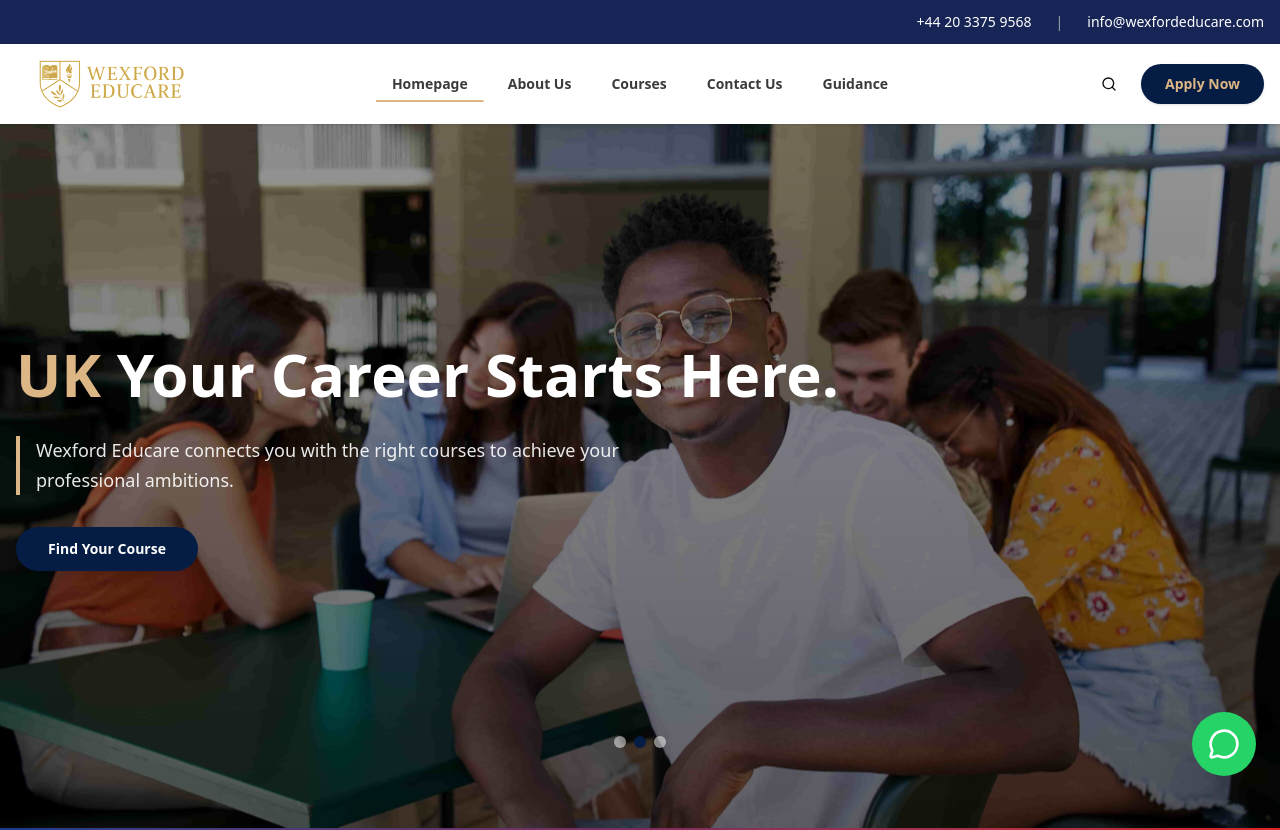
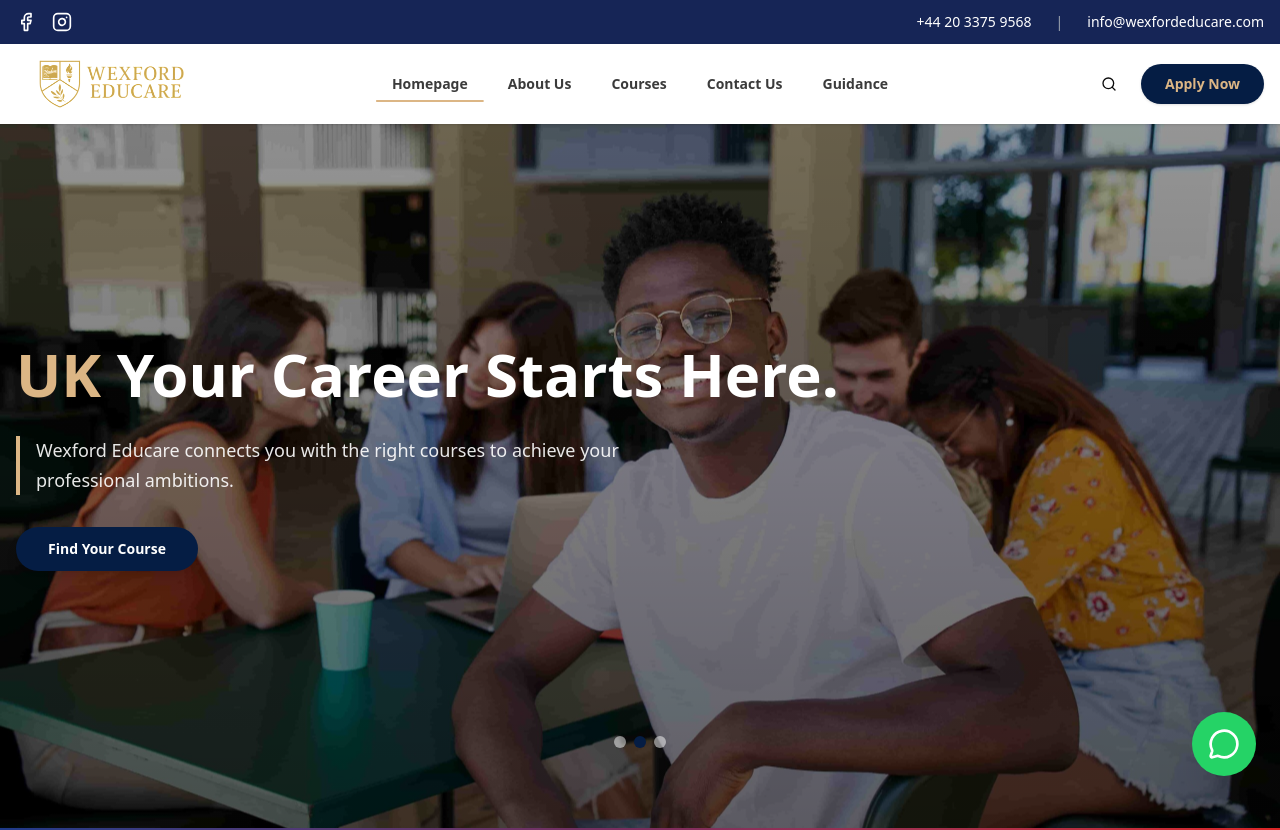
Before and after one commit to junechakma/wexford-educare, a Next.js app: page / in a window 1280 px wide. Shown: the top 830 px of the page. Built offline with nearby package versions, Linux system fonts and the light colour scheme.

Commit message:
All Done

```diff
--- a/components/layout/AceternityNavbar.tsx
+++ b/components/layout/AceternityNavbar.tsx
@@ -51,6 +51,7 @@ const HamburgerIcon = ({ className, ...props }: React.SVGAttributes<SVGElement>)
 
 export function AceternityNavbar() {
   const [isMobile, setIsMobile] = useState(false);
+  const [isScrolled, setIsScrolled] = useState(false);
   const containerRef = useRef<HTMLDivElement>(null);
   const pathname = usePathname();
 
@@ -74,6 +75,15 @@ export function AceternityNavbar() {
     };
   }, []);
 
+  useEffect(() => {
+    const handleScroll = () => {
+      setIsScrolled(window.scrollY > 10);
+    };
+
+    window.addEventListener('scroll', handleScroll);
+    return () => window.removeEventListener('scroll', handleScroll);
+  }, []);
+
   const navItems = [
     { name: 'Homepage', href: '/' },
     { name: 'About Us', href: '/about-us' },
@@ -94,24 +104,28 @@ export function AceternityNavbar() {
       {/* Top Bar */}
       <div className="bg-blue-950 text-white py-3 hidden md:block">
         <div className="container mx-auto px-4">
-          <div className="flex justify-end items-center">
+          <div className="flex justify-between items-center">
             {/* Social Media */}
-            {/* <div className="flex gap-4">
+            <div className="flex gap-4">
               <Link
-                href="https://www.facebook.com/wexfordeducare"
+                href="https://www.facebook.com/share/1CpqGRxZ8Q/?mibextid=wwXIfr"
                 target="_blank"
                 rel="noopener noreferrer"
                 className="hover:text-primary transition-colors"
+                aria-label="Facebook"
               >
                 <Facebook className="w-5 h-5" />
               </Link>
               <Link
-                href="#"
+                href="https://www.instagram.com/wexford_educare?igsh=d3BsYzFvazNnNTdn&utm_source=qr"
+                target="_blank"
+                rel="noopener noreferrer"
                 className="hover:text-primary transition-colors"
+                aria-label="Instagram"
               >
                 <Instagram className="w-5 h-5" />
               </Link>
-            </div> */}
+            </div>
 
             {/* Contact Info */}
             <div className="flex gap-6 text-sm">
@@ -182,10 +196,10 @@ export function AceternityNavbar() {
               <Link href="/" className="flex items-center">
                 <div className="relative w-48 h-16">
                   <Image
-                    src="/WObg-Wexford Education Long.png"
+                    src={isScrolled ? "/wexford-logo-dark.png" : "/WObg-Wexford Education Long.png"}
                     alt="Wexford Educare"
                     fill
-                    className="object-contain"
+                    className="object-contain transition-opacity duration-300"
                     priority
                   />
                 </div>
```
Also changed, not shown: public/wexford-logo-dark.png (added).
